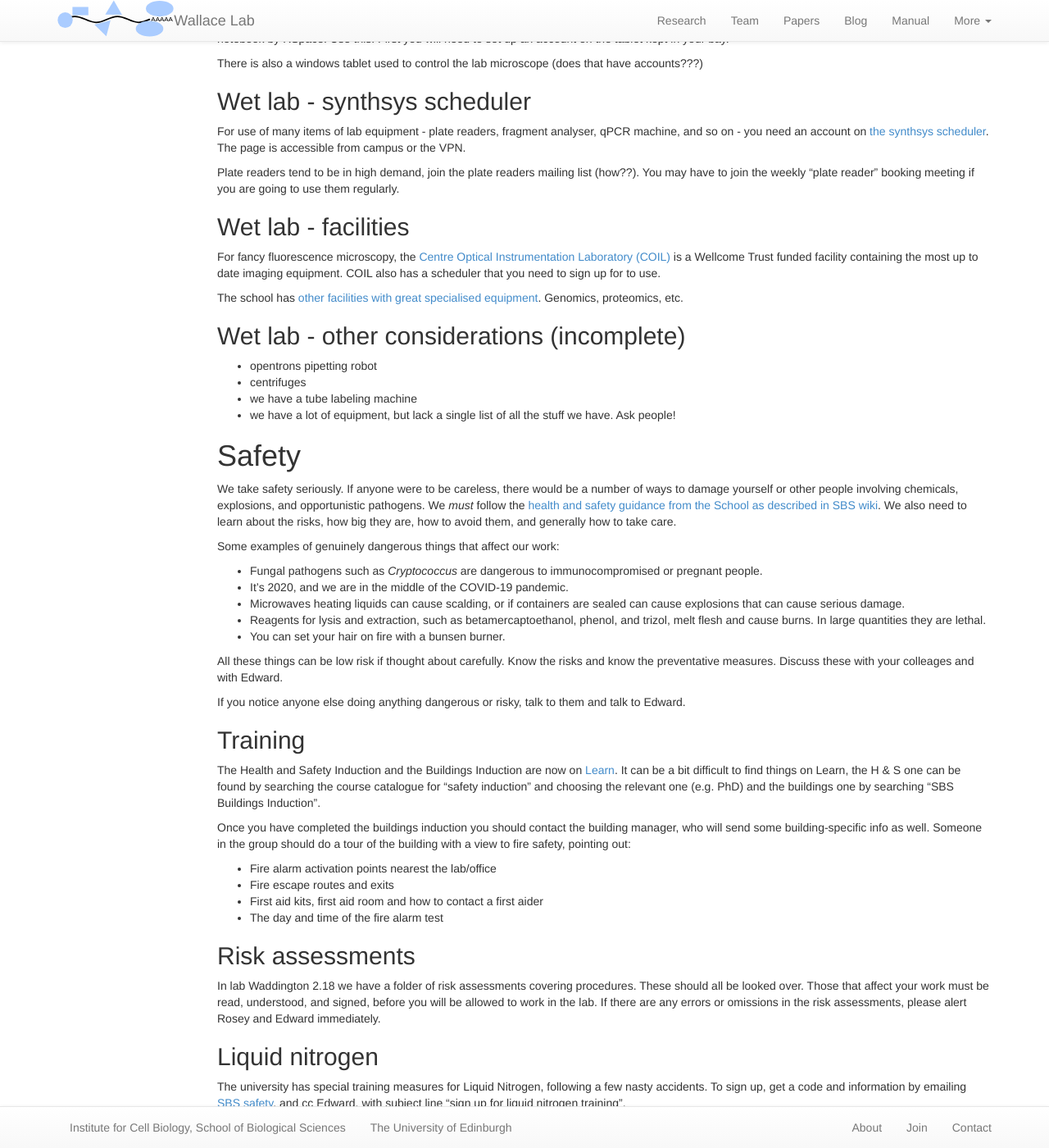
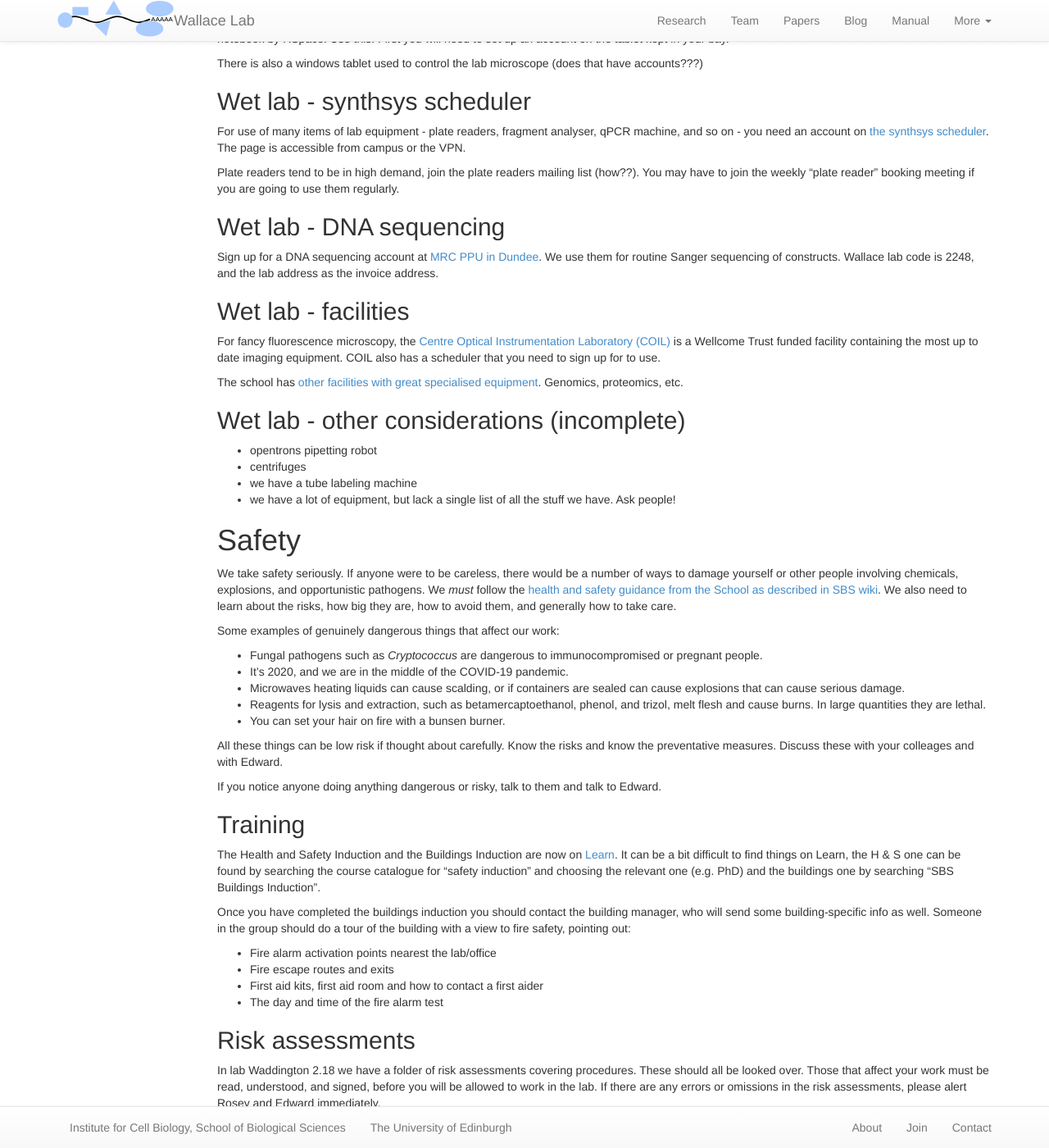
Before and after one commit to swinterbourne/ewallace.github.io, a Jekyll site: the page built from manual/_posts/2020-09-07-newstart.md, in a window 1280 px wide and 1400 px high, scrolled down 4164 px. Shown: the whole window at 82% size. Built offline with Jekyll 4.4.1, drawn with Linux system fonts in a browser that asks for light colours; nearby versions of some CDN libraries.

Commit message:
dnaseq signup (#42)

```diff
--- a/manual/_posts/2020-09-07-newstart.md
+++ b/manual/_posts/2020-09-07-newstart.md
@@ -217,6 +217,10 @@ For use of many items of lab equipment - plate readers, fragment analyser, qPCR
 
 Plate readers tend to be in high demand, join the plate readers mailing list (how??). You may have to join the weekly "plate reader" booking meeting if you are going to use them regularly.
 
+## Wet lab - DNA sequencing
+
+Sign up for a DNA sequencing account at [MRC PPU in Dundee](https://www.dnaseq.co.uk/). We use them for routine Sanger sequencing of constructs. Wallace lab code is 2248, and the lab address as the invoice address.
+
 ## Wet lab - facilities
 
 For fancy fluorescence microscopy, the [Centre Optical Instrumentation Laboratory (COIL)](http://coil.bio.ed.ac.uk/) is a Wellcome Trust funded facility containing the most up to date imaging equipment. COIL also has a scheduler that you need to sign up for to use.
@@ -246,7 +250,7 @@ Some examples of genuinely dangerous things that affect our work:
 
 All these things can be low risk if thought about carefully. Know the risks and know the preventative measures. Discuss these with your colleages and with Edward.
 
-If you notice anyone else doing anything dangerous or risky, talk to them and talk to Edward.
+If you notice anyone doing anything dangerous or risky, talk to them and talk to Edward.
 
 ## Training
 
```
